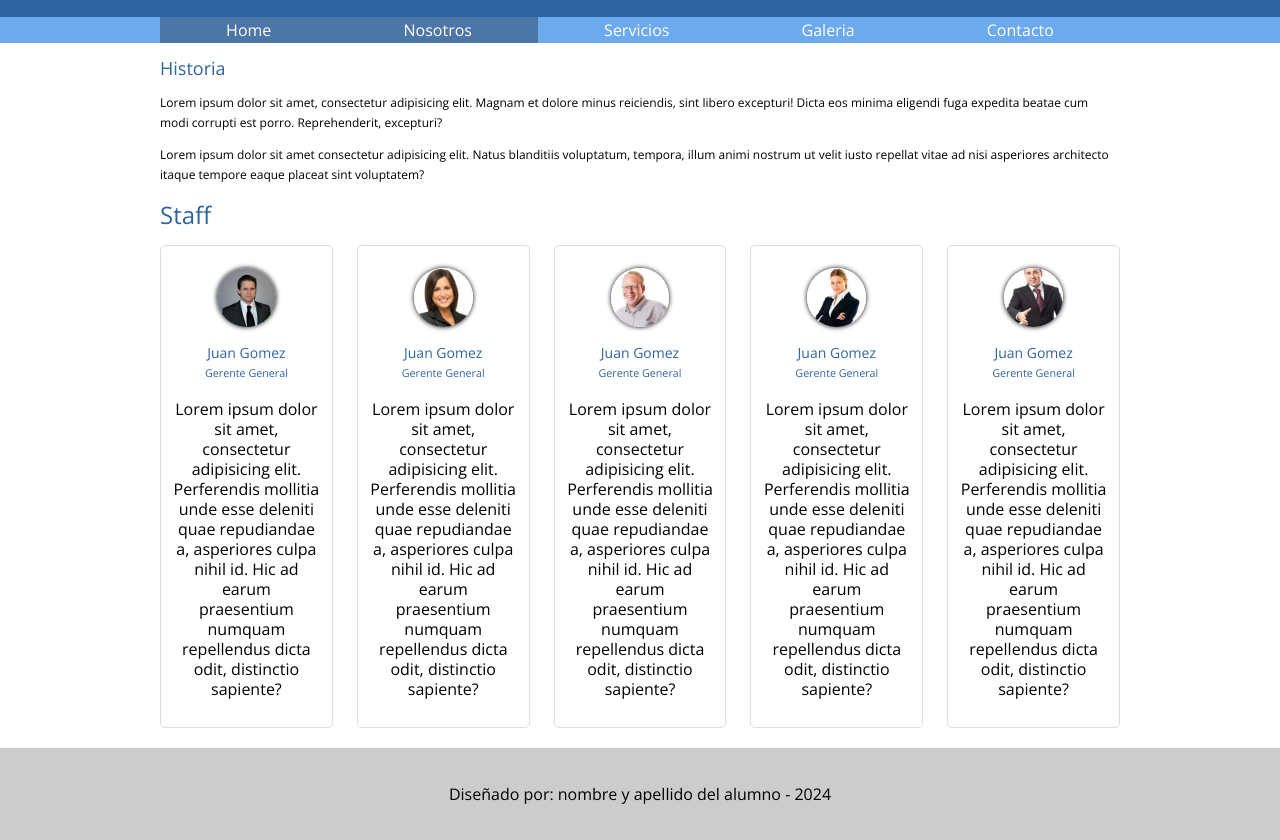
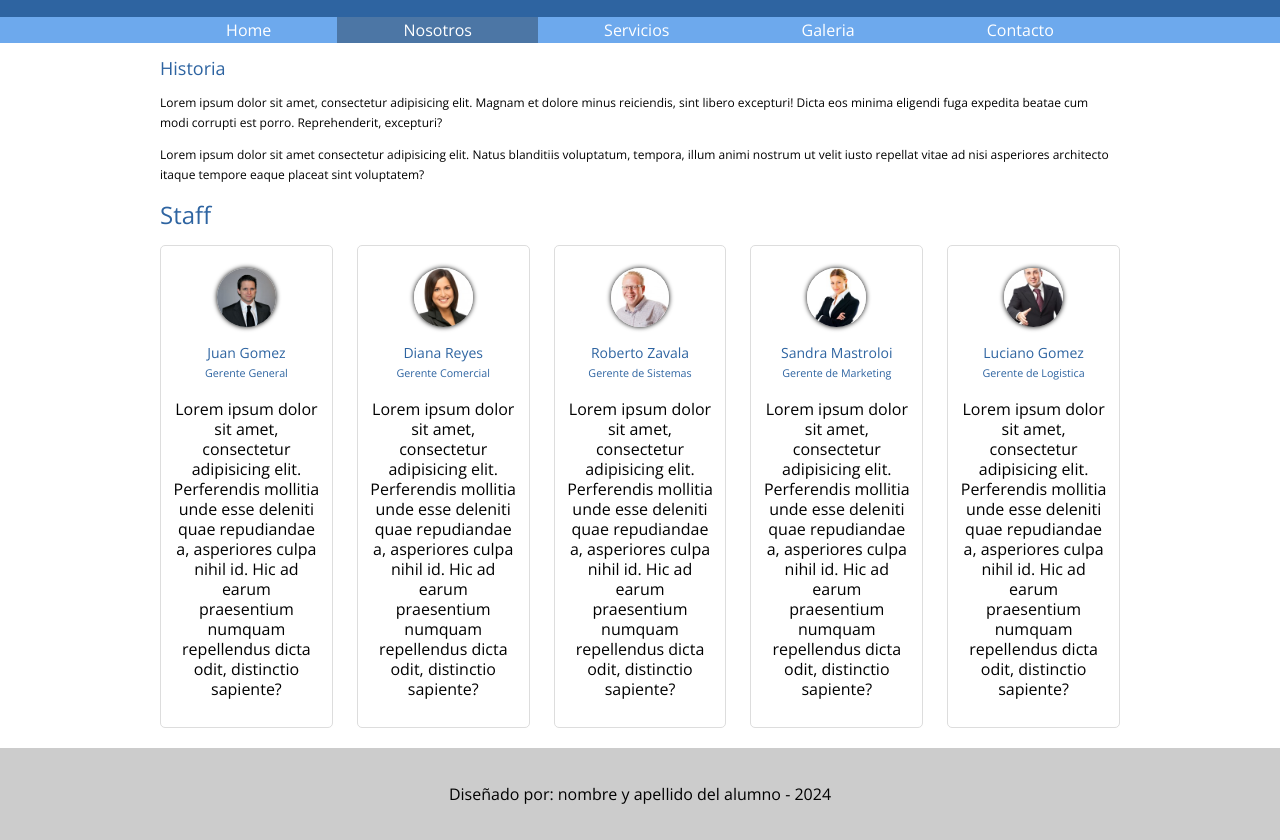
Before and after one commit to Jereaudi/Clase_8-9, a plain HTML site: page Nosotros.html in a window 1280 px wide. Shown: the part 102-942 px from the top of the page. Drawn offline with nearby package versions, Linux system fonts and the light colour scheme.

Commit message:
arreglando errores

```diff
--- a/Nosotros.html
+++ b/Nosotros.html
@@ -24,7 +24,7 @@
 
     <nav>
         <ul class="holder">
-            <li><a class="activo" href="index.html"> Home</a></li>
+            <li><a href="index.html"> Home</a></li>
             <li><a class="activo" href="Nosotros.html"> Nosotros</a></li>
             <li><a href="servicios.html"> Servicios</a></li>
             <li><a href="galeria.html"> Galeria</a></li>
@@ -58,29 +58,29 @@
                 </div>
                 <div class="persona"> <!--Inicio hijo item-->
                     <img src="img/nosotros/nosotros2.jpg" alt="Juan Gomez">
-                    <h5>Juan Gomez</h5>
-                    <h6>Gerente General</h6>
+                    <h5>Diana Reyes</h5>
+                    <h6>Gerente Comercial </h6>
                     <p>Lorem ipsum dolor sit amet, consectetur adipisicing elit. Perferendis mollitia unde esse deleniti quae repudiandae a, asperiores culpa nihil id. Hic ad earum praesentium numquam repellendus dicta odit, distinctio sapiente?
                     </p>
                 </div>
                 <div class="persona"> <!--Inicio hijo item-->
                     <img src="img/nosotros/nosotros3.jpg" alt="Juan Gomez">
-                    <h5>Juan Gomez</h5>
-                    <h6>Gerente General</h6>
+                    <h5>Roberto Zavala</h5>
+                    <h6>Gerente de Sistemas </h6>
                     <p>Lorem ipsum dolor sit amet, consectetur adipisicing elit. Perferendis mollitia unde esse deleniti quae repudiandae a, asperiores culpa nihil id. Hic ad earum praesentium numquam repellendus dicta odit, distinctio sapiente?
                     </p>
                 </div>
                 <div class="persona"> <!--Inicio hijo item-->
                     <img src="img/nosotros/nosotros4.jpg" alt="Juan Gomez">
-                    <h5>Juan Gomez</h5>
-                    <h6>Gerente General</h6>
+                    <h5>Sandra Mastroloi </h5>
+                    <h6>Gerente de Marketing</h6>
                     <p>Lorem ipsum dolor sit amet, consectetur adipisicing elit. Perferendis mollitia unde esse deleniti quae repudiandae a, asperiores culpa nihil id. Hic ad earum praesentium numquam repellendus dicta odit, distinctio sapiente?
                     </p>
                 </div>
                 <div class="persona"> <!--Inicio hijo item-->
                     <img src="img/nosotros/nosotros5.jpg" alt="Juan Gomez">
-                    <h5>Juan Gomez</h5>
-                    <h6>Gerente General</h6>
+                    <h5>Luciano Gomez</h5>
+                    <h6>Gerente de Logistica</h6>
                     <p>Lorem ipsum dolor sit amet, consectetur adipisicing elit. Perferendis mollitia unde esse deleniti quae repudiandae a, asperiores culpa nihil id. Hic ad earum praesentium numquam repellendus dicta odit, distinctio sapiente?
                     </p>
                 </div>
```
Also changed, not shown: Contacto.html (+2 -2 lines).
